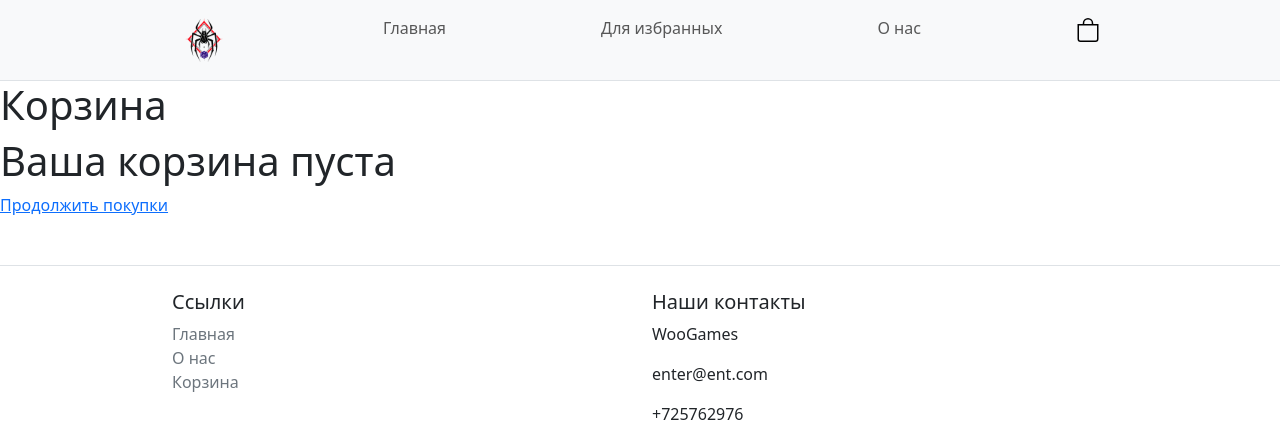
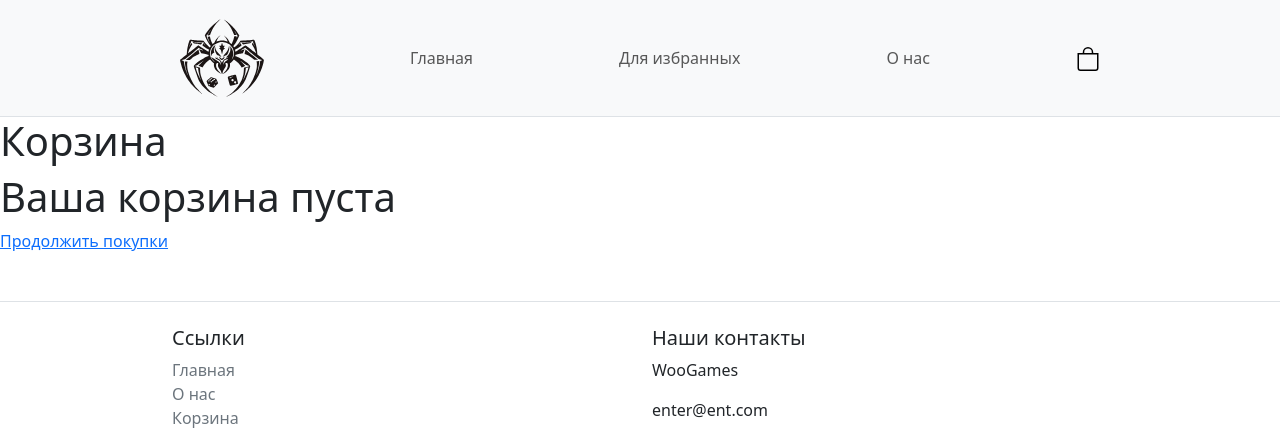
Before and after one commit to Asgef/gwent_website, a Django app: page /cart/ in a window 1280 px wide. Shown: the top 428 px of the page. Run offline with Django 5.2, Linux system fonts and the light colour scheme; some libraries are stand-ins or nearby versions.

Commit message:
Fix logo

```diff
--- a/game_gwent/templates/layouts/header.html
+++ b/game_gwent/templates/layouts/header.html
@@ -2,9 +2,6 @@
 
 <nav class="navbar navbar-expand-md bg-light sticky-top border-bottom" data-bs-theme="light">
   <div class="container">
-    <a class="navbar-brand d-md-none" href="#">
-      <img src="{% static 'game_gwent/svg/logo.svg' %}" width="24" height="24" alt="Aperture">
-    </a>
     <button class="navbar-toggler" type="button" data-bs-toggle="offcanvas" data-bs-target="#offcanvas" aria-controls="offcanvas" aria-label="Toggle navigation">
       <span class="navbar-toggler-icon"></span>
     </button>
@@ -14,10 +11,10 @@
         <button type="button" class="btn-close" data-bs-dismiss="offcanvas" aria-label="Close"></button>
       </div>
       <div class="offcanvas-body">
-        <ul class="navbar-nav flex-grow-1 justify-content-between">
+        <ul class="navbar-nav flex-grow-1 justify-content-between align-items-center">
           <li class="nav-item">
             <a class="nav-link" href="{% url 'home_page' %}">
-              <img src="{% static 'game_gwent/img/Monochrome_logo.png' %}" width="48" height="48" alt="Aperture">
+              <img src="{% static 'game_gwent/icons/tisha_logo.svg' %}" width="84" height="84" alt="Aperture">
             </a>
           </li>
           <li class="nav-item"><a class="nav-link" href="{% url 'home_page' %}">Главная</a></li>
```
Also changed, not shown: game_gwent/static/game_gwent/icons/tisha_logo.svg (added), game_gwent/static/game_gwent/img/Monochrome_logo.png (deleted).
